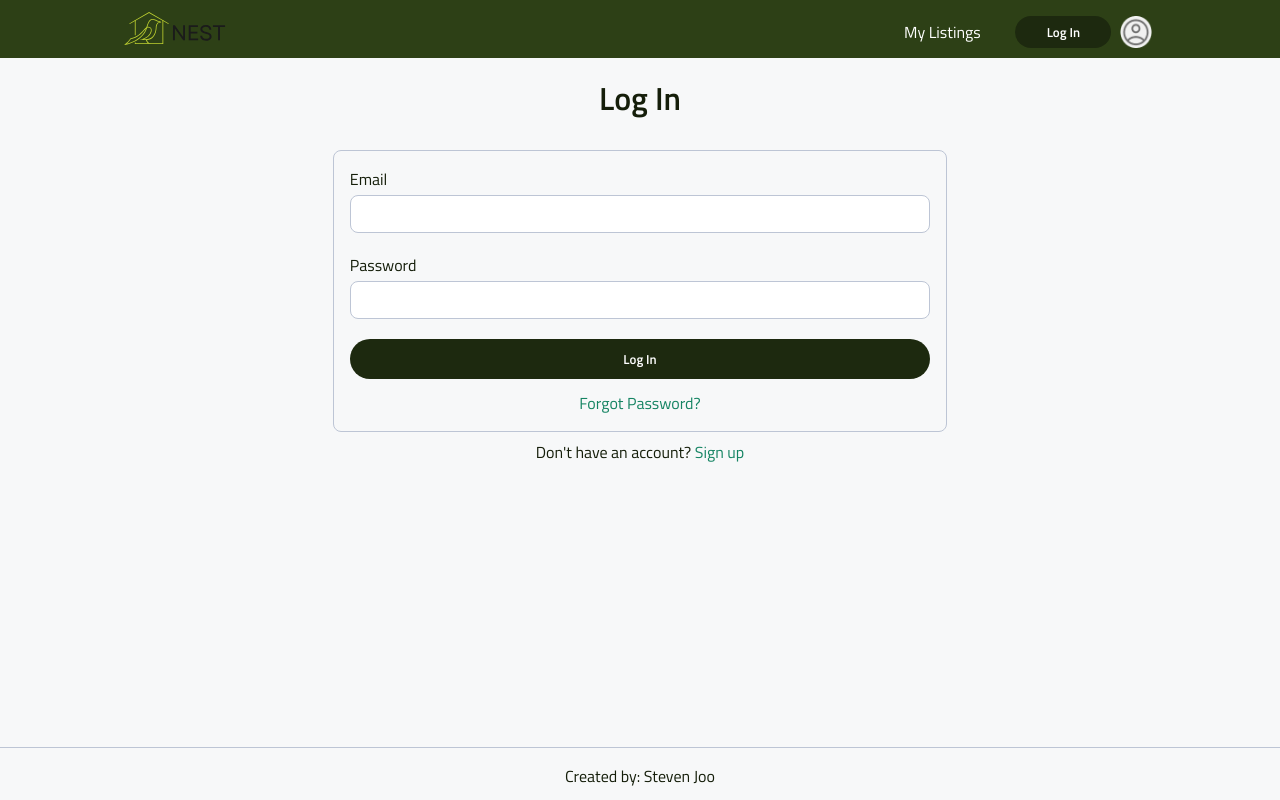
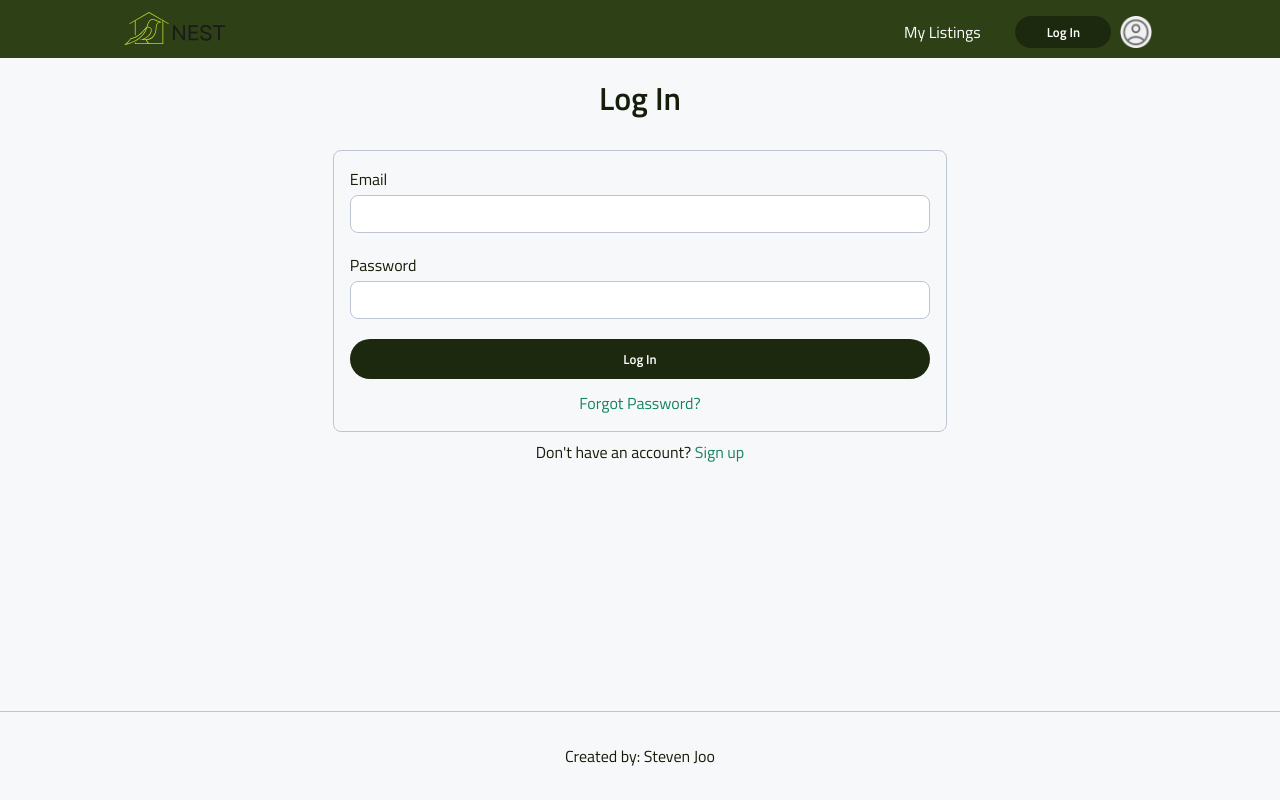
Before and after one commit to stebnj/steven-joo-capstone-project, a React (Create React App) app in the folder client/: page /login in a window 1280 px wide. Built offline with nearby package versions, Linux system fonts and the light colour scheme; no server answers.

Commit message:
add spacing to desktop and mobile view

```diff
--- a/client/src/components/Footer/Footer.scss
+++ b/client/src/components/Footer/Footer.scss
@@ -15,5 +15,11 @@
     justify-content: center;
     padding-top: 1rem;
 
+    @include desktop{
+        padding: 2rem 0 1.25rem 0;
+    }
+
+
+
     }
 }
```
